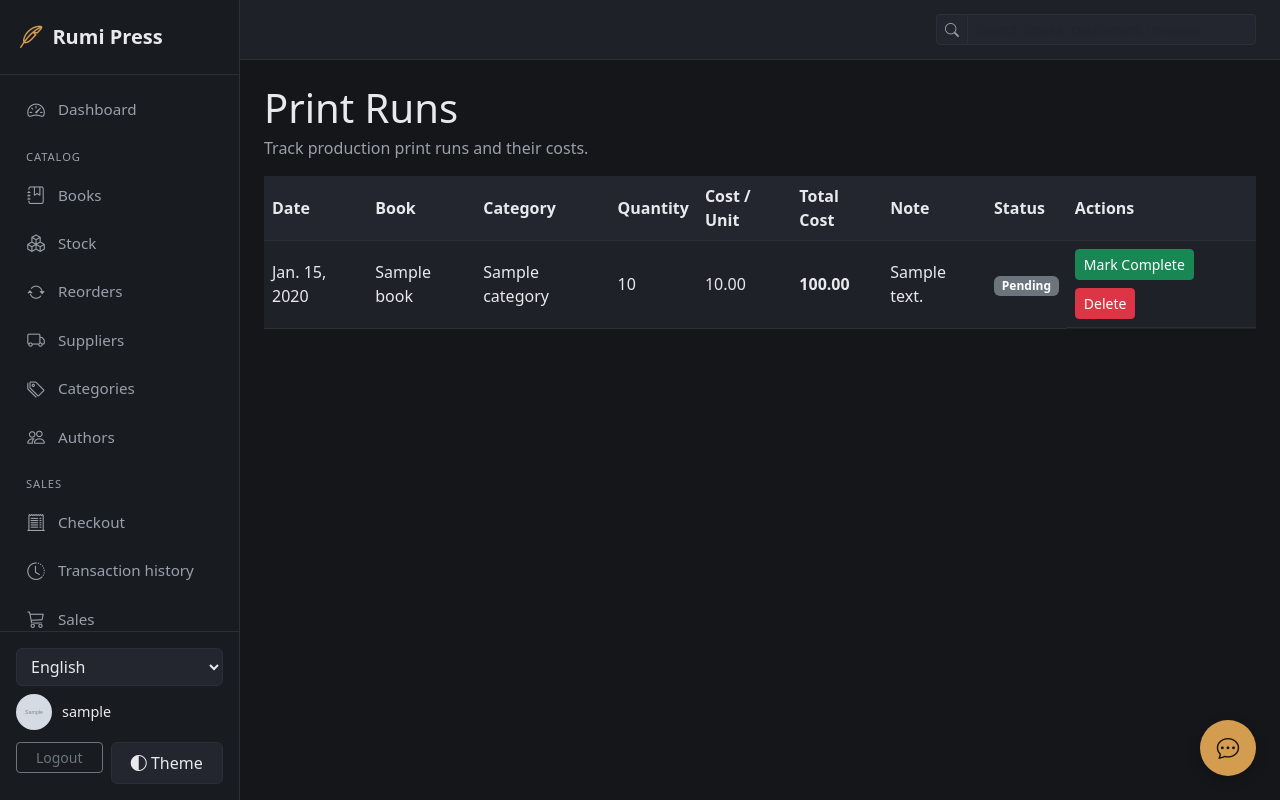
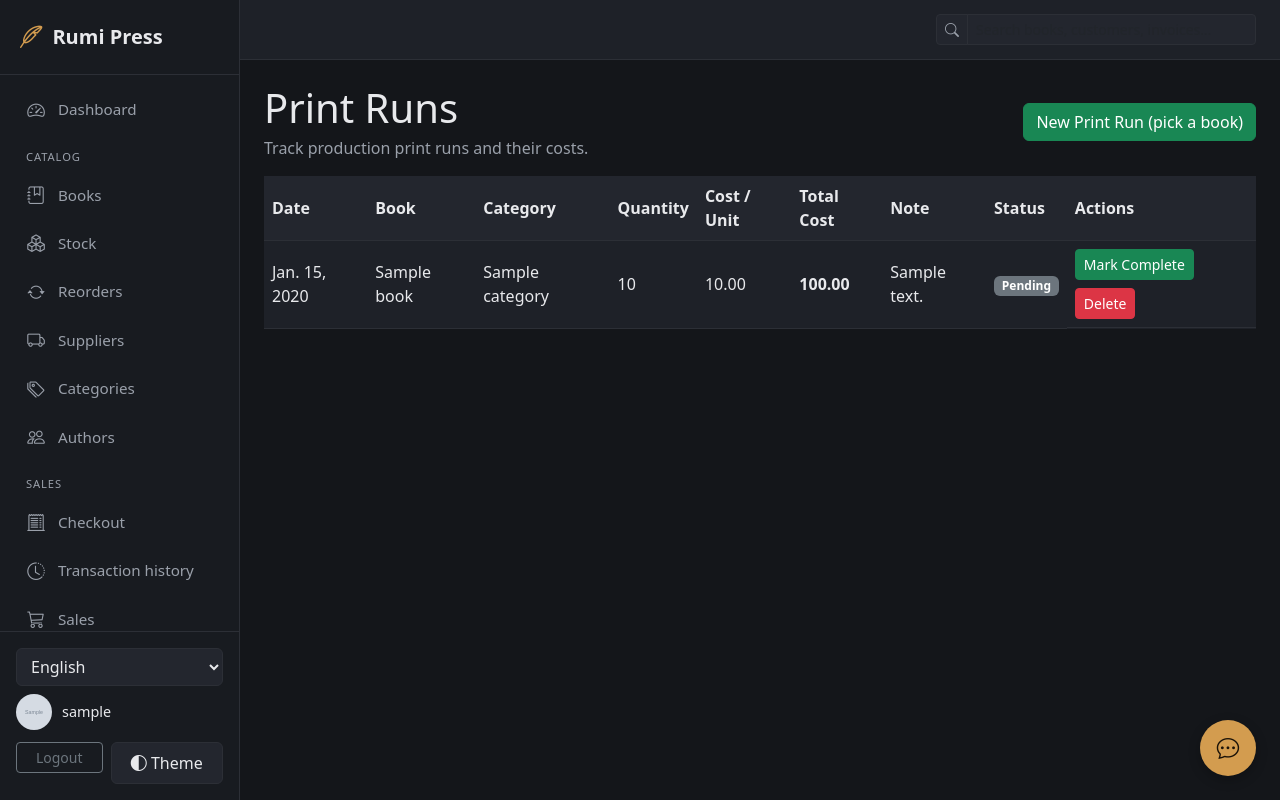
Before and after one commit to dramedev/books, a Django app: page /print-runs/ in a window 1280 px wide. Run offline with Django 5.2, Linux system fonts and the light colour scheme; a user stored in the database is signed in; tables that the repository leaves empty hold one stand-in row (values such as "Sample post"); grey boxes marked "Sample" are stand-in pictures.

Commit message:
Add New Print Run links from book detail and print run list pages
Lets staff start a print run directly from a book's page instead of
hunting for the print run form, gated behind add_printrun permission.

```diff
--- a/books/templates/books/detail.html
+++ b/books/templates/books/detail.html
@@ -17,6 +17,12 @@
 {% if perms.books.add_stockadjustment %}
 <a class="btn btn-outline-light" href="{% url 'stock_adjustment_create' book.id %}">
 {% translate "Adjust Stock" %}
+</a>
+{% endif %}
+
+{% if perms.books.add_printrun %}
+<a class="btn btn-outline-light" href="{% url 'print_run_create' book.id %}">
+{% translate "New Print Run" %}
 </a>
 {% endif %}
 
--- a/books/templates/books/print_run_list.html
+++ b/books/templates/books/print_run_list.html
@@ -8,6 +8,12 @@
 <h1 class="mb-1">{% translate "Print Runs" %}</h1>
 <p class="muted-text mb-0">{% translate "Track production print runs and their costs." %}</p>
 </div>
+
+{% if perms.books.add_printrun %}
+<a class="btn btn-success" href="{% url 'book_list' %}">
+{% translate "New Print Run (pick a book)" %}
+</a>
+{% endif %}
 </div>
 
 <div class="table-responsive">
@@ -53,7 +59,12 @@
 </td>
 </tr>
 {% empty %}
-<tr><td colspan="9" class="text-center muted-text py-4">{% translate "No print runs recorded yet." %}</td></tr>
+<tr><td colspan="9" class="text-center muted-text py-4">
+{% translate "No print runs recorded yet." %}
+{% if perms.books.add_printrun %}
+{% translate "Open a book and use \"New Print Run\" to start one." %}
+{% endif %}
+</td></tr>
 {% endfor %}
 </table>
 </div>
--- a/scripts/gen_locale.py
+++ b/scripts/gen_locale.py
@@ -840,6 +840,9 @@ FR = {
     "Receipt # or customer…": "N° de reçu ou client…",
     "Download PDF": "Télécharger le PDF",
     "Thank you for shopping with Rumi Press!": "Merci d'avoir fait vos achats chez Rumi Press !",
+    "New Print Run": "Nouveau tirage",
+    "New Print Run (pick a book)": "Nouveau tirage (choisir un livre)",
+    "Open a book and use \"New Print Run\" to start one.": "Ouvrez un livre et utilisez « Nouveau tirage » pour en démarrer un.",
 }
 
 # ---------------------------------------------------------------------------
@@ -1660,6 +1663,9 @@ AR = {
     "Receipt # or customer…": "رقم الإيصال أو العميل…",
     "Download PDF": "تنزيل PDF",
     "Thank you for shopping with Rumi Press!": "شكرًا لتسوقك مع Rumi Press!",
+    "New Print Run": "تشغيل طباعة جديد",
+    "New Print Run (pick a book)": "تشغيل طباعة جديد (اختر كتابًا)",
+    "Open a book and use \"New Print Run\" to start one.": "افتح كتابًا واستخدم «تشغيل طباعة جديد» لبدء واحد.",
 }
 
 
```
Also changed, not shown: books/tests.py (+15 -1 lines), locale/ar/LC_MESSAGES/django.po, locale/fr/LC_MESSAGES/django.po, 2 other files.
